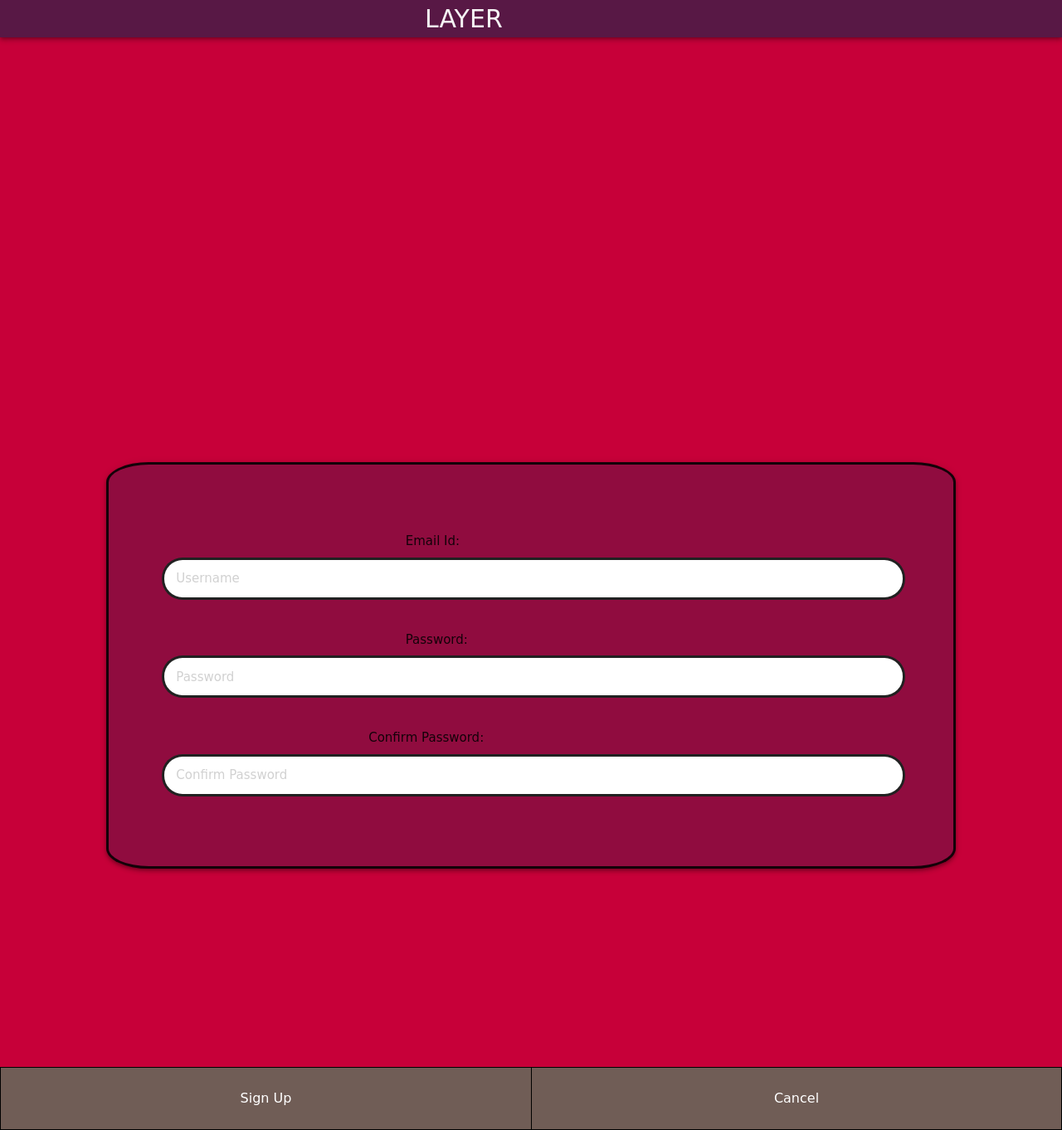
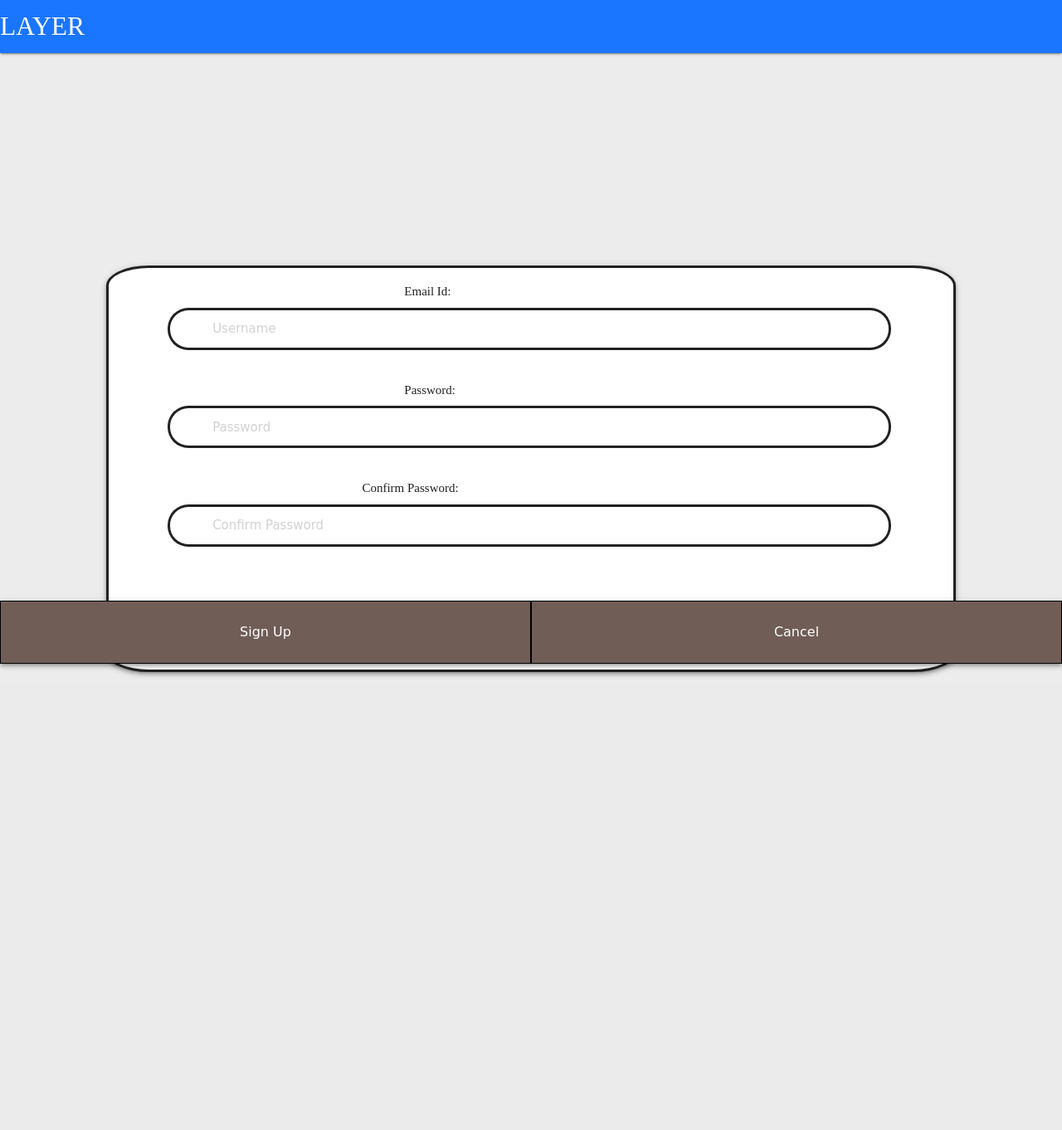
Before and after one commit to deepakkoppuravuri/layer, a PHP site: page /signup.html in a window 1280 px wide. Shown: the whole page at 83% size. After the commit the page ends 816 px from the top, so only its background shows below. Run offline with PHP 8.4, Linux system fonts and the light colour scheme; some web fonts are replaced.

Commit message:
Add files via upload

```diff
--- a/layer/navbarstyle.css
+++ b/layer/navbarstyle.css
@@ -17,7 +17,7 @@
     background-color: whitesmoke;
     width: 35px;
     height: 5px;
-    margin-top: 10px;
+    margin-top: 15px;
 }
 .bar2{
     background-color: whitesmoke;
@@ -112,6 +112,25 @@
     list-style-type: decimal;
 }
 .liss .oll {
-    font-family: cursive;
+    font-family: GothamRounded-Book;
     font-size: 20px;
+
 }
+.btn-group .button {
+    background-color:#705d56;
+    border: 1px solid black;
+    color: white;
+
+    padding: 25px 42px;
+    width: 50%;
+    text-align: center;
+    font-size: 16px;
+    cursor: pointer;
+    float: left;
+}
+.btn-group .button:not(:last-child) {
+    border-right: none; /* Prevent double borders */
+}
+.btn-group .button:hover {
+    background-color: #3e8e41;
+}
--- a/layer/signup.html
+++ b/layer/signup.html
@@ -1,43 +1,46 @@
 <!DOCTYPE html>
-<html>
+<html lang="en">
 <head>
+    <meta charset="UTF-8">
+    <title>Sign Up</title>
+
     <!--Import Google Icon Font-->
     <link href="http://fonts.googleapis.com/icon?family=Material+Icons" rel="stylesheet">
     <!--Import materialize.css-->
     <link type="text/css" rel="stylesheet" href="css/materialize.min.css"  media="screen,projection"/>
     <link type="text/plain" rel="stylesheet" href="css/font-awesome.min.css">
+    <!--Import Style.css-->
     <link type="text/css" rel="stylesheet" href="style.css">
+    <link type="text/css" rel="stylesheet" href="navbarstyle.css">
     <!--Let browser know website is optimized for mobile-->
     <meta name="viewport" content="width=device-width, initial-scale=1.0"/>
-    <script>
-        function al() {
-            confirm("are u sure?")
-        }
-    </script>
+    <script type="text/javascript" src="js/jquery-3.2.1.min.js"></script>
+    <script type="text/javascript" src="js/materialize.min.js"></script>
 </head>
-<body style="background-color:#c70039">
-<header class="navbar-fixed z-depth-2" style="background-color: #581845;height: 15%">
-    <span style="font-family: Comic Sans MS, cursive, sans-serif;font-size: 30px;color: whitesmoke;margin-left: 40%">LAYER</span>
-</header>
-<div class="card z-depth-2" align="left" style="width: 80%;border-radius:5%; margin-left: 10%;margin-top: 40%;padding-left: 5%;padding-right: 5%;border: solid;padding-top: 5%;padding-bottom: 5%;background-color: #900c3f">
-    <span style="font-family: cursive;font-size: 15px;margin-left: 33%">Email Id:</span>
+<body>
+<nav>
+    <div class="nav-wrapper">
+        <a href="#!" class="brand-logo">LAYER</a>
+    </div>
+</nav>
+<div class="card z-depth-2" align="left"  style="border-radius:5%;border: solid;margin-top: 20%;width: 80%;margin-left: 10%;padding-bottom: 10%;width: 80%">
+    <span class="center" style="font-size: 15px;margin-left: 35%">Email Id:</span>
     <br>
     <span class="input-field">
-        <input type="text" placeholder="   Username" style="font-family: cursive;background-color: white;border: solid;border-radius: 25px"/>
+        <input type="text" placeholder="Username" style="margin-left: 7%;padding-left: 5%;width: 80%;font-family: cursive;background-color: white;border: solid;border-radius: 25px"/>
     </span>
-    <span style="font-family: cursive;font-size: 15px;margin-left: 33%">Password:</span>
+    <span class="center" style="font-size: 15px;margin-left: 35%">Password:</span>
     <br>
     <span class="input-field">
-        <input type="text" class="textboxclass" placeholder="   Password" style="font-family: cursive;background-color: white;border: solid;border-radius: 25px"/>
+        <input type="text" class="textboxclass" placeholder="Password" style="margin-left: 7%;padding-left: 5%;width: 80%;font-family: cursive;background-color: white;border: solid;border-radius: 25px"/>
     </span>
-    <span style="font-family: cursive;font-size: 15px;margin-left: 28%">Confirm Password:</span>
+    <span class="center" style="font-size: 15px;margin-left: 30%">Confirm Password:</span>
     <br>
     <span class="input-field">
-        <input type="text" class="textboxclass" placeholder="   Confirm Password" style="font-family: cursive;background-color: white;border: solid;border-radius: 25px"/>
+        <input type="text" class="textboxclass" placeholder="Confirm Password" style="margin-left: 7%;padding-left: 5%;width: 80%;font-family: cursive;background-color: white;border: solid;border-radius: 25px"/>
     </span>
 </div>
-
-<div class="btn-group z-depth-2">
+<div class="btn-group1 z-depth-2" style="position: absolute;bottom: 0;width: 100%" >
     <button class="button" onclick="al()">Sign Up</button>
     <button class="button">Cancel</button>
 </div>
--- a/layer/style.css
+++ b/layer/style.css
@@ -20,12 +20,11 @@
     font-style: normal;
 }
 
-.btn-group .button {
+.btn-group1 .button {
             background-color:#705d56;
             border: 1px solid black;
             font-family: cursive;
             color: white;
-            margin-top: 17.5%;
             padding: 25px 42px;
             width: 50%;
             text-align: center;
```
Also changed, not shown: layer/index.html (+22 -15 lines).
